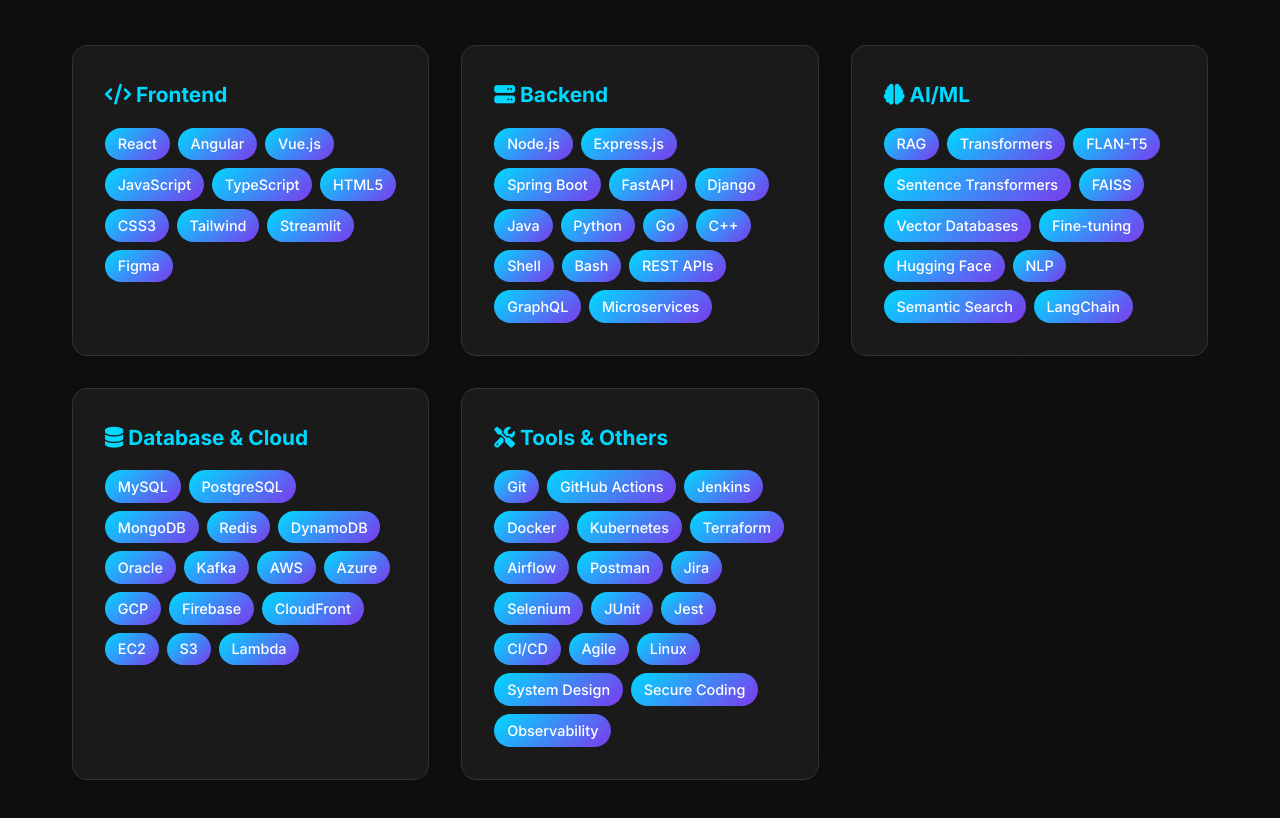
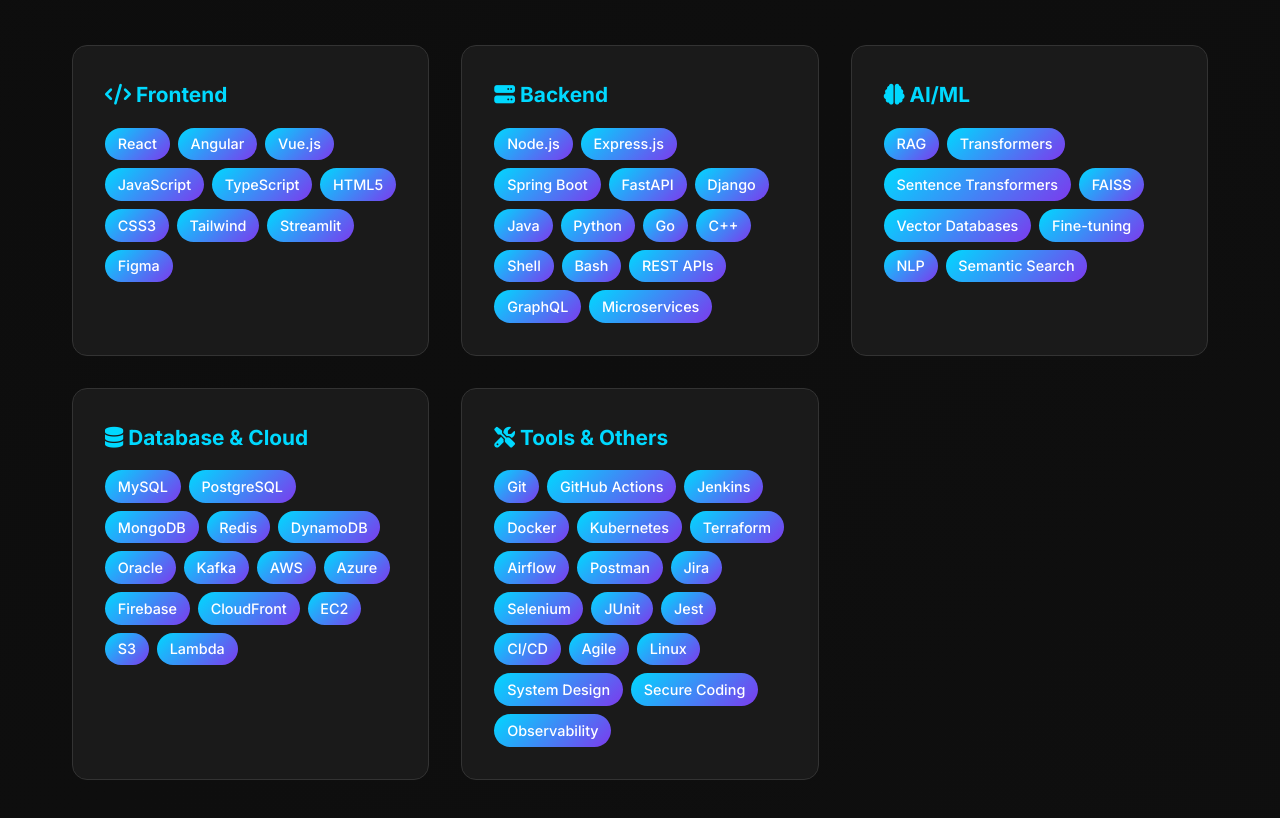
Before and after one commit to correia-jilson/correia_jilson.github.io, a plain HTML site: page index.html in a window 1280 px wide. Shown: the part 5021-5839 px from the top of the page. Drawn offline with Linux system fonts and the light colour scheme.

Commit message:
Update index.html

```diff
--- a/index.html
+++ b/index.html
@@ -1262,15 +1262,12 @@ of production-ready features.</li>
             <div class="skill-tags">
                 <span class="skill-tag">RAG</span>
                 <span class="skill-tag">Transformers</span>
-                <span class="skill-tag">FLAN-T5</span>
                 <span class="skill-tag">Sentence Transformers</span>
                 <span class="skill-tag">FAISS</span>
                 <span class="skill-tag">Vector Databases</span>
                 <span class="skill-tag">Fine-tuning</span>
-                <span class="skill-tag">Hugging Face</span>
                 <span class="skill-tag">NLP</span>
                 <span class="skill-tag">Semantic Search</span>
-                <span class="skill-tag">LangChain</span>
             </div>
         </div>
         <div class="skill-category">
@@ -1285,7 +1282,6 @@ of production-ready features.</li>
                 <span class="skill-tag">Kafka</span>
                 <span class="skill-tag">AWS</span>
                 <span class="skill-tag">Azure</span>
-                <span class="skill-tag">GCP</span>
                 <span class="skill-tag">Firebase</span>
                 <span class="skill-tag">CloudFront</span>
                 <span class="skill-tag">EC2</span>
```
